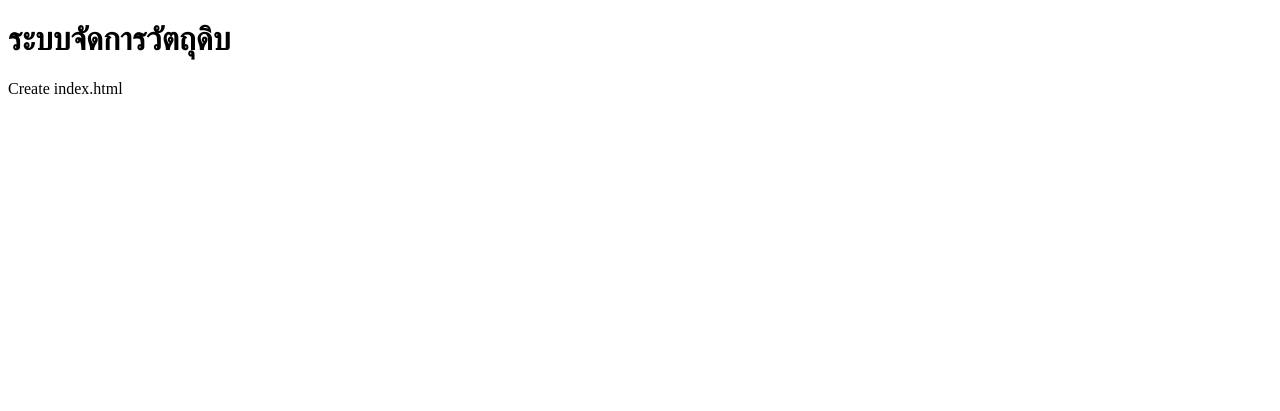
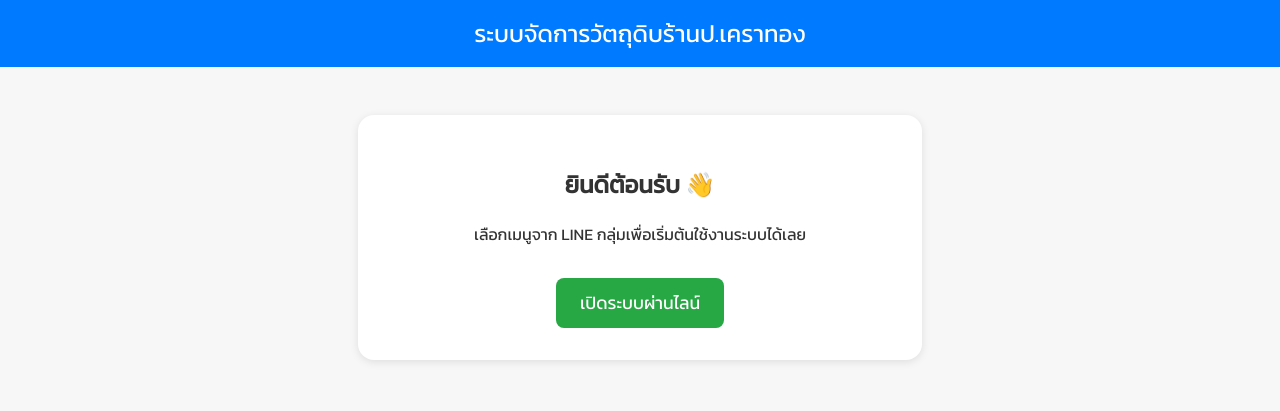
Before and after one commit to SmellieTissue/Pohkaothong-web, a website: page public/index.html in a window 1280 px wide. Drawn offline with Linux system fonts and the light colour scheme; no server answers.

Commit message:
Add files via upload
Add index.html to public folder

```diff
--- a/public/index.html
+++ b/public/index.html
@@ -1,25 +1,57 @@
+
 <!DOCTYPE html>
 <html lang="th">
 <head>
   <meta charset="UTF-8" />
-  <meta name="viewport" content="width=device-width, initial-scale=1.0"/>
-  <title>ระบบจัดการวัตถุดิบ</title>
+  <meta name="viewport" content="width=device-width, initial-scale=1.0" />
+  <title>ระบบจัดการวัตถุดิบร้านป.เคราทอง</title>
+  <link href="https://fonts.googleapis.com/css2?family=Kanit&display=swap" rel="stylesheet" />
+  <style>
+    body {
+      margin: 0;
+      font-family: 'Kanit', sans-serif;
+      background-color: #f7f7f7;
+      color: #333;
+    }
+    header {
+      background-color: #007bff;
+      color: white;
+      padding: 1rem;
+      text-align: center;
+      font-size: 1.5rem;
+    }
+    .container {
+      padding: 2rem;
+      text-align: center;
+    }
+    .card {
+      background-color: white;
+      border-radius: 16px;
+      box-shadow: 0 2px 8px rgba(0, 0, 0, 0.1);
+      padding: 2rem;
+      margin: 1rem auto;
+      max-width: 500px;
+    }
+    .button {
+      display: inline-block;
+      padding: 0.75rem 1.5rem;
+      background-color: #28a745;
+      color: white;
+      text-decoration: none;
+      border-radius: 8px;
+      font-size: 1.1rem;
+      margin-top: 1rem;
+    }
+  </style>
 </head>
 <body>
-  <h1>ระบบจัดการวัตถุดิบ</h1>
-  <div id="stock-list"></div>
-  <script>
-    fetch('/api/ingredients')
-      .then(res => res.json())
-      .then(data => {
-        const list = document.getElementById('stock-list');
-        data.forEach(item => {
-          const row = document.createElement('div');
-          row.innerHTML = `${item.name} (${item.unit}) - คงเหลือ: ${item.remaining}`;
-          list.appendChild(row);
-        });
-      });
-  </script>
+  <header>ระบบจัดการวัตถุดิบร้านป.เคราทอง</header>
+  <div class="container">
+    <div class="card">
+      <h2>ยินดีต้อนรับ 👋</h2>
+      <p>เลือกเมนูจาก LINE กลุ่มเพื่อเริ่มต้นใช้งานระบบได้เลย</p>
+      <a class="button" href="#">เปิดระบบผ่านไลน์</a>
+    </div>
+  </div>
 </body>
 </html>
-Create index.html
```
